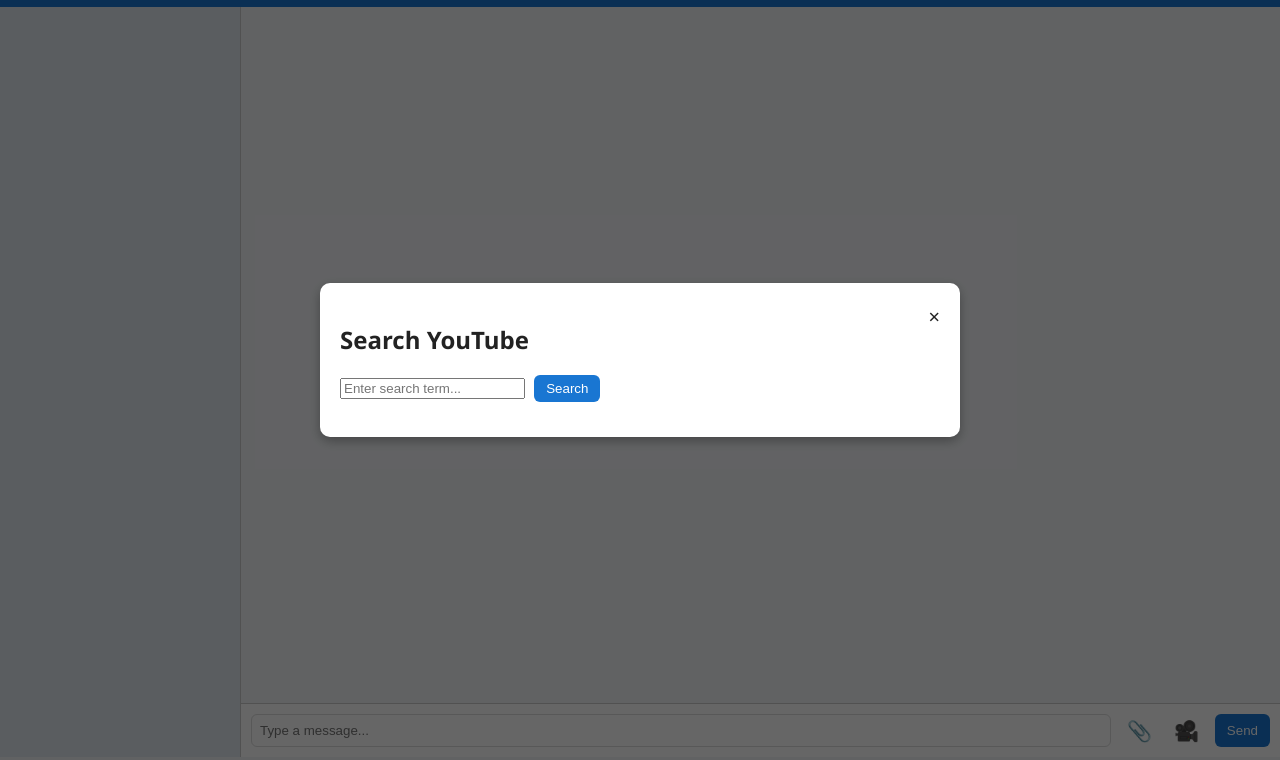
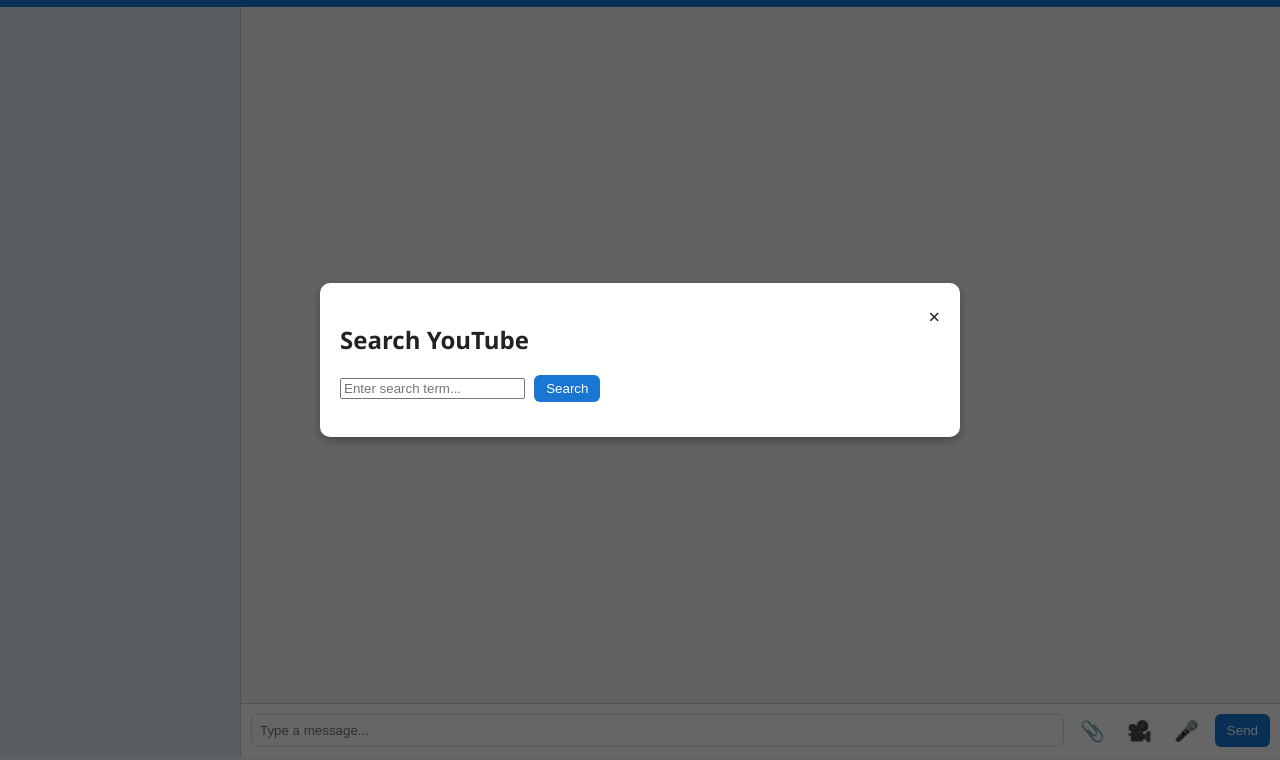
Before and after one commit to cdits34/cuddly-octo-robot, a plain HTML site: page index.html in a window 1280 px wide. Shown: the part 40-800 px from the top of the page. Drawn offline with Linux system fonts and the light colour scheme; no server answers.

Commit message:
Update index.html

```diff
--- a/index.html
+++ b/index.html
@@ -31,6 +31,7 @@
         <input id="file-input" type="file" hidden />
         <button type="button" id="file-btn" class="icon-btn">📎</button>
         <button type="button" id="youtube-btn" class="icon-btn">🎥</button>
+        <button type="button" id="mic-btn" class="icon-btn">🎤</button>
         <button type="submit" class="btn send-btn">Send</button>
       </form>
     </section>
```
